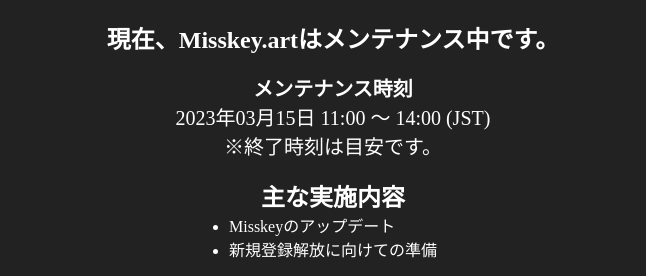
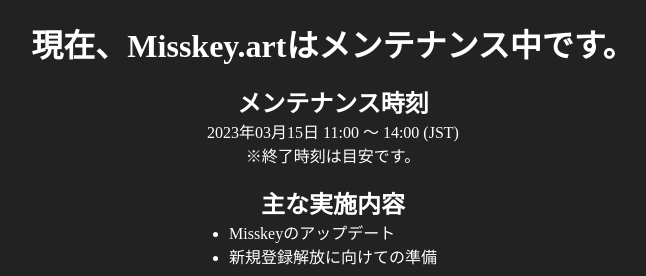
Before and after one commit to Misskey-art/maintenance.misskey.art, a plain HTML site: page index.html in a window 1280 px wide. Shown: the top 276 px of the page, without its empty margins (307-953 px from the left). Drawn offline with Linux system fonts and the light colour scheme.

Commit message:
Fix style

```diff
--- a/index.html
+++ b/index.html
@@ -5,14 +5,15 @@
   <meta name="viewport" content="width=device-width, initial-scale=1.0">
   <title>Misskey.art - メンテナンス</title>
   <link rel="stylesheet" href="style.css">
+  <script src="script.js"></script>
 </head>
 <body>
   <div class="flex">
-    <h1 class="maintenanceText">現在、Misskey.artはメンテナンス中です。</h1>
+    <h1>現在、Misskey.artはメンテナンス中です。</h1>
     <br />
-    <h2 class="timeText">メンテナンス時刻</h2>
-    <p class="timeText">2023年03月15日 11:00 ～ 14:00 (JST)</p>
-    <p class="timeText">※終了時刻は目安です。</p>
+    <h2>メンテナンス時刻</h2>
+    <p>2023年03月15日 11:00 ～ 14:00 (JST)</p>
+    <p>※終了時刻は目安です。</p>
     <br />
     <h2>主な実施内容</h2>
     <ul>
--- a/style.css
+++ b/style.css
@@ -28,16 +28,6 @@ a:active { color: #ff8000; }
   margin-bottom: 20px;
 }
 
-.maintenanceText {
-  font-size: 1.5em;
-  user-select: none;
-}
-
-.timeText {
-  font-size: 1.25em;
-  user-select: none;
-}
-
 .cedlogo {
   margin-top: 16px;
 }
```
